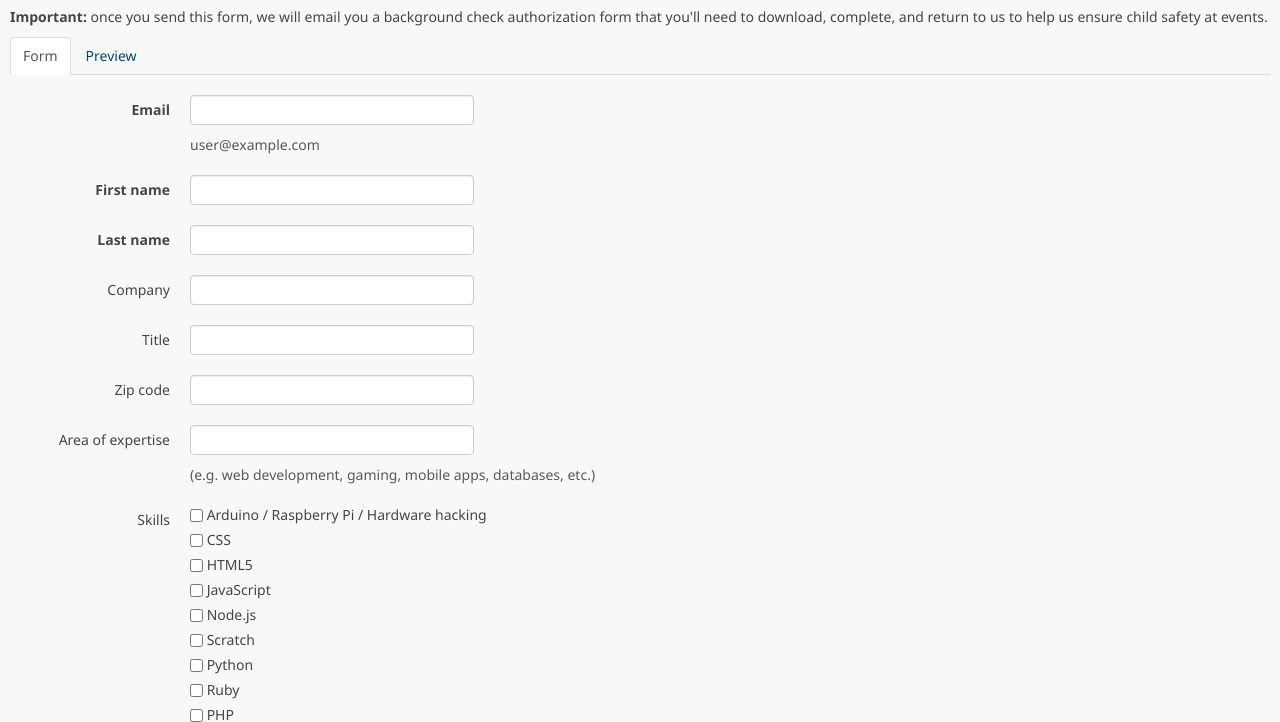
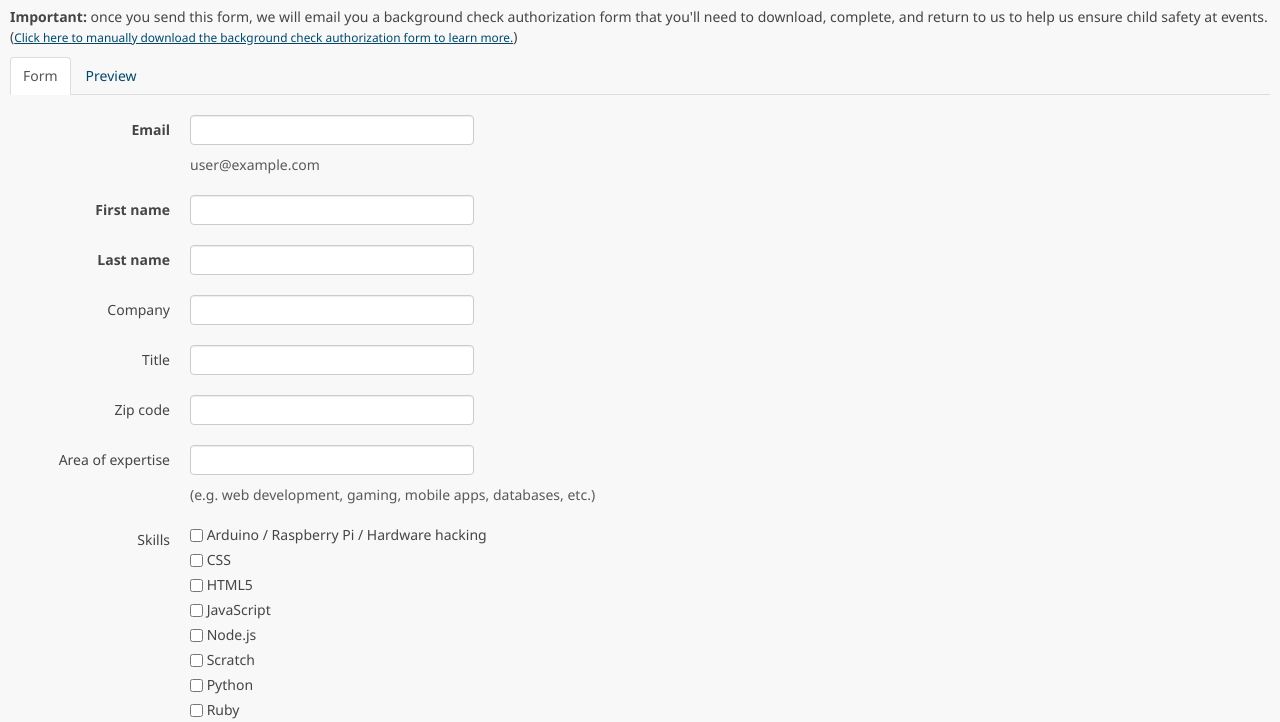
Before and after one commit to CoderDojoPonceSprings/CoderDojo.InABox, a website: page mentorSignUp/src/client/app/index.html in a window 1280 px wide. Shown: the part 83-805 px from the top of the page. Drawn offline with Linux system fonts and the light colour scheme.

Commit message:
form link

```diff
--- a/mentorSignUp/src/client/app/partials/form.html
+++ b/mentorSignUp/src/client/app/partials/form.html
@@ -2,7 +2,7 @@
 
 <p>Please fill out the form below to volunteer as a mentor or in another capacity. You can preview your message by clicking the <b>Preview</b> tab.</p>
 
-<p><b>Important:</b> once you send this form, we will email you a background check authorization form that you'll need to download, complete, and return to us to help us ensure child safety at events.</p>
+<p><b>Important:</b> once you send this form, we will email you a background check authorization form that you'll need to download, complete, and return to us to help us ensure child safety at events. (<a style='font-size:85%' href="content/CoderDojoPonceSprings-BackgroundCheckAuthorization.pdf">Click here to manually download the background check authorization form to learn more.</a>)</p>
 
 <tabs>
   <pane heading="Form">
```
